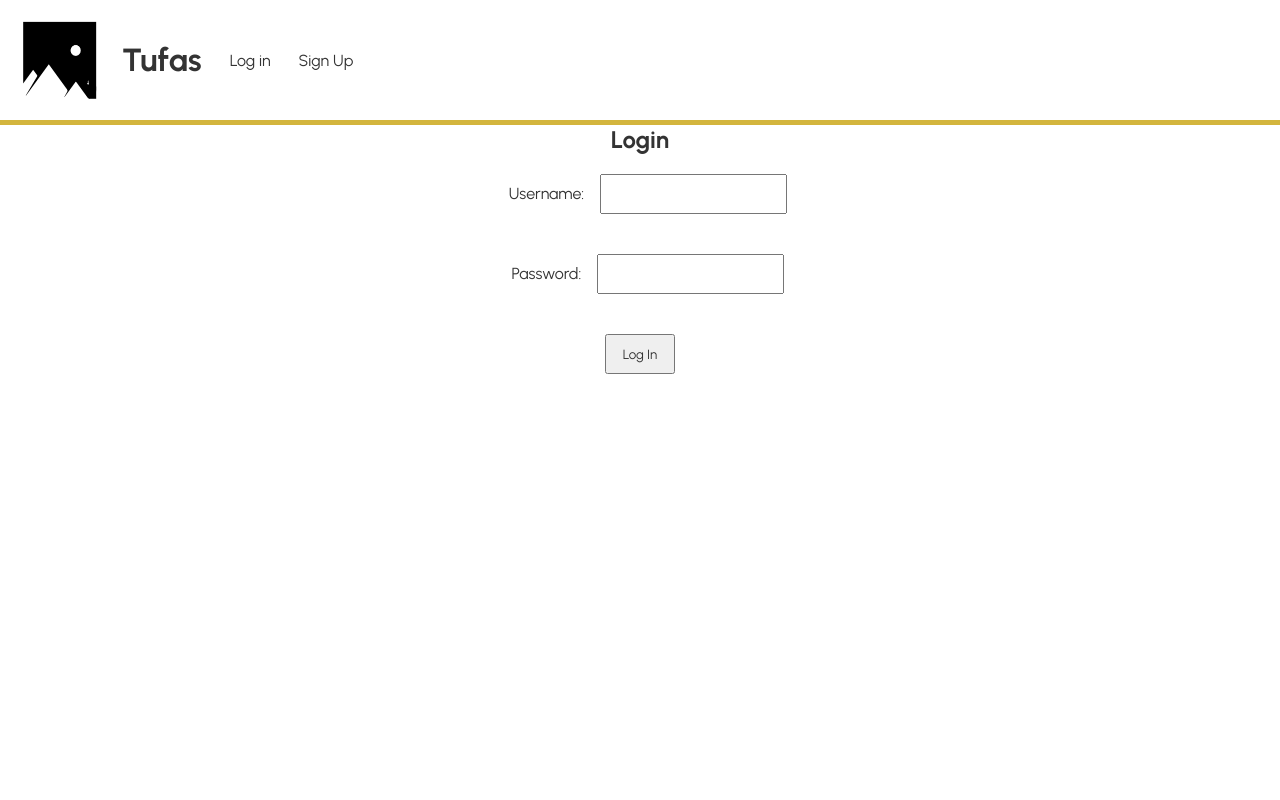
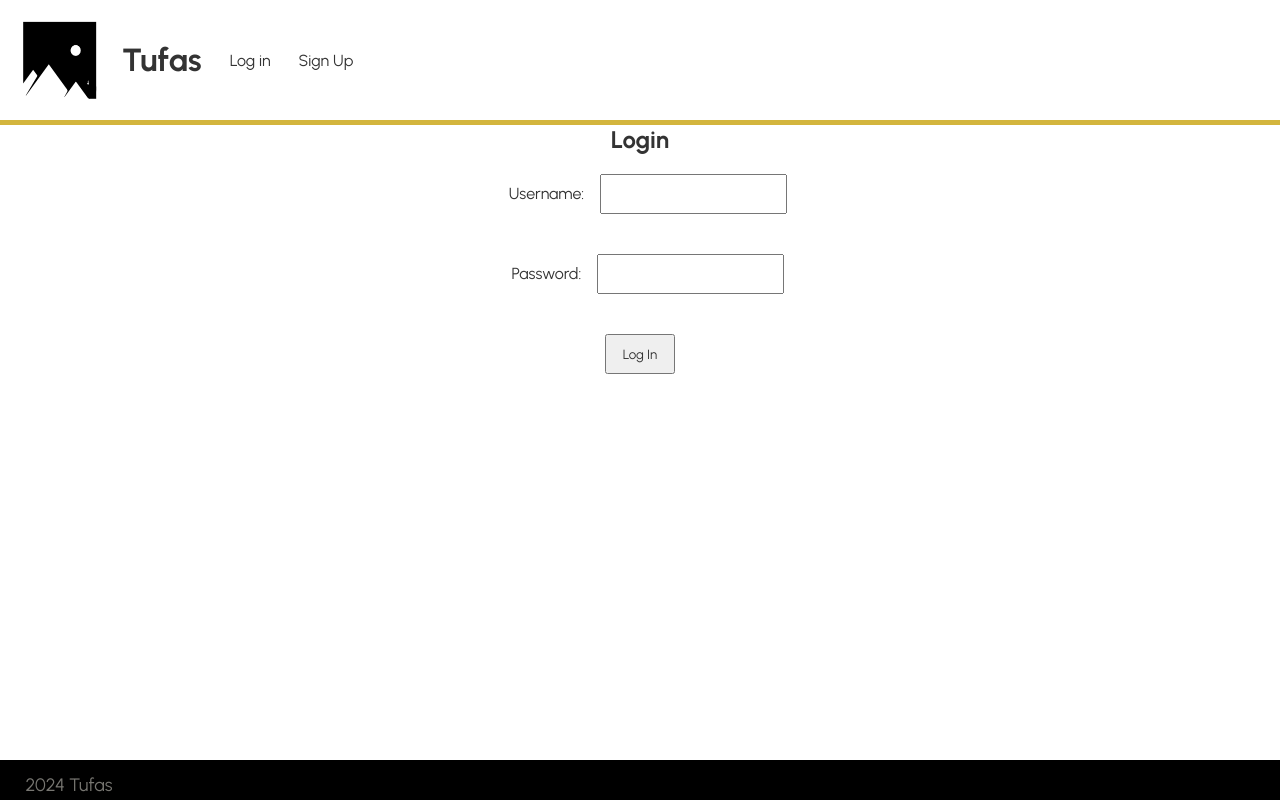
Before and after one commit to nicholasmcnamra/tufas, a React (Create React App) app in the folder webapp/: page /login in a window 1280 px wide. Built offline with nearby package versions, Linux system fonts and the light colour scheme.

Commit message:
added some css

```diff
--- a/webapp/src/App.js
+++ b/webapp/src/App.js
@@ -7,6 +7,7 @@ import Header from './header';
 import Search from './Search';
 import AreaList from './arealist';
 import AreaPage from './AreaPage'
+import Footer from './Footer';
 
 function App() {
   const title = "welcome to the new block";
@@ -16,6 +17,7 @@ function App() {
     <Router>
     <div className="App">
       <Navbar />
+      <Footer />
       <div className="content">
         <Switch>
 
@@ -24,7 +26,7 @@ function App() {
             <Header />
           </Route>
 
-          <Route exact path="/login">
+          <Route exact path="/login" Component={Login}>
             <Login />
           </Route>
 
--- /dev/null
+++ b/webapp/src/Footer.js
@@ -0,0 +1,9 @@
+const Footer = () => {
+    return (
+      <footer className="footer">
+        <p className="pfooter"> 2024 Tufas</p>
+      </footer>
+    );
+  }
+
+  export default Footer;
--- a/webapp/src/Search.js
+++ b/webapp/src/Search.js
@@ -1,25 +1,29 @@
 import { useState, useEffect } from "react";
-import {  BrowserRouter as Router, Route, Switch} from 'react-router-dom';
+import {  BrowserRouter as Router, Route, Switch, Redirect} from 'react-router-dom';
 import FetchAPI from "./openbetaapi";
 import Login from "./Login";
+import { useHistory } from "react-router-dom/cjs/react-router-dom.min";
 
 const Search = () => {
     let [searchArea, setSearchArea] = useState("");
-    const handleClick = async (v) => {
+    let history = useHistory();
+    const HandleClick = async (v) => {
         // e.preventDefault();
-        setSearchArea(v);
-        // // FetchAPI(value);
-        let result = await FetchAPI(v)
-        console.log(result);
+        // setSearchArea(v);
+        // let result = await FetchAPI(v)
+        // console.log(result);
         console.log(v);
         // return result;
+        history.push("/login");
       };
 
     return (
         <div>
             <div className="search">
             <input  className="searchbar"id='title'></input>
-            <button className="searchbutton" onClick={() => handleClick(document.getElementById('title').value)}>Click me!</button>
+            <button className="searchbutton"
+            onClick={() => HandleClick(document.getElementById('title').value)}
+            >Click me!</button>
             </div>
         </div>
 
--- a/webapp/src/arealist.js
+++ b/webapp/src/arealist.js
@@ -6,11 +6,15 @@ const AreaList = ( {areas, title}) => {
     return (
         <div className="area-list">
             <h2>{title}</h2>
+
+
             {areas.map((area) => (
                 <div className="area-preview" key ={area.id}>
                     <button className="areaitem">{ area.title }</button>
                 </div>
             ))}
+
+
         </div>
     )
 }
--- a/webapp/src/index.css
+++ b/webapp/src/index.css
@@ -123,3 +123,20 @@
 .modiv {
 
 }
+
+.footer {
+  background-color: rgb(0, 0, 0);
+  padding: '20px';
+  position: fixed;
+  text-align: left;
+  padding-left: 2%;
+  line-height: 50px;
+  bottom: 0;
+  height: 5vh;
+  width: 100%;
+}
+
+.pfooter {
+  font-size: large;
+  color: #92918bd0;
+}
```
